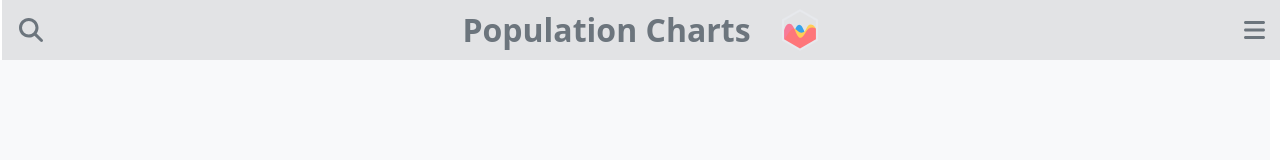
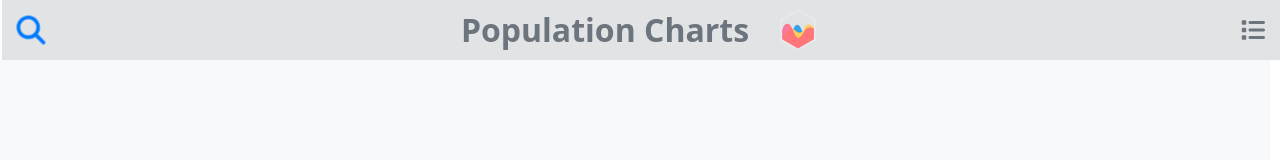
Before and after one commit to monsieurlopez/population-charts, a React (Vite) app: page / in a window 1280 px wide. Shown: the top 160 px of the page. Built offline with nearby package versions, Linux system fonts and the light colour scheme.

Commit message:
animation icon search

```diff
--- a/src/App.jsx
+++ b/src/App.jsx
@@ -1,4 +1,4 @@
-import React, { useState } from 'react';
+import React, { useState, useEffect } from 'react';
 import Header from './assets/Header';
 import Main from './assets/Main';
 import 'bootstrap/dist/css/bootstrap.min.css';
@@ -7,6 +7,28 @@ import './App.css';
 function App() {
   const [showLeftPanel, setShowLeftPanel] = useState(false);
   const [showRightPanel, setShowRightPanel] = useState(false);
+  const [isSmallScreen, setIsSmallScreen] = useState(window.innerWidth < 1400);
+  const [focusSearchIcon, setFocusSearchIcon] = useState(false);
+
+  useEffect(() => {
+    const handleResize = () => {
+        setIsSmallScreen(window.innerWidth < 1400);
+    };
+
+    // Detectar cambios en el tamaño de la pantalla
+    window.addEventListener('resize', handleResize);
+
+    return () => window.removeEventListener('resize', handleResize);
+}, []);
+
+useEffect(() => {
+  // Si la pantalla es pequeña y el panel izquierdo está cerrado, activar la animación en bucle
+  if (isSmallScreen && !showLeftPanel) {
+      setFocusSearchIcon(true); // Activar la animación
+  } else {
+      setFocusSearchIcon(false); // Detener la animación cuando el panel izquierdo se abre
+  }
+}, [showLeftPanel, isSmallScreen]);
 
   const handleToggleLeftPanel = () => {
     setShowLeftPanel(!showLeftPanel);
@@ -24,6 +46,7 @@ function App() {
         onToggleRightPanel={handleToggleRightPanel}
         showLeftPanel={showLeftPanel}
         showRightPanel={showRightPanel}
+        focusSearchIcon={focusSearchIcon}
       />
       {/* Main recibe el control de los paneles */}
       <Main
--- a/src/assets/Header.jsx
+++ b/src/assets/Header.jsx
@@ -1,9 +1,9 @@
 import PropTypes from 'prop-types';
 import { Button } from 'react-bootstrap';
 import { FontAwesomeIcon } from '@fortawesome/react-fontawesome';
-import { faSearch, faBars, faTimes } from '@fortawesome/free-solid-svg-icons';
+import { faSearch, faList, faTimes } from '@fortawesome/free-solid-svg-icons';
 
-function Header({ onToggleLeftPanel, onToggleRightPanel, showLeftPanel, showRightPanel }) {
+function Header({ onToggleLeftPanel, onToggleRightPanel, showLeftPanel, showRightPanel, focusSearchIcon }) {
     return (
         <header id="header" className="position-fixed top-0 w-100 bg-secondary-subtle d-flex align-items-center justify-content-between px-3" style={{ height: '60px' }}>
             <Button
@@ -12,7 +12,9 @@ function Header({ onToggleLeftPanel, onToggleRightPanel, showLeftPanel, showRigh
                 onClick={onToggleLeftPanel}
                 style={{ fontSize: '1.5rem' }}
             >
-                <FontAwesomeIcon icon={showLeftPanel ? faTimes : faSearch} />
+                <FontAwesomeIcon icon={showLeftPanel ? faTimes : faSearch}
+                className={focusSearchIcon ? 'focus-animation' : ''}
+                />
             </Button>
 
             <div className="text-center d-flex align-items-center justify-content-center flex-grow-1">
@@ -28,7 +30,7 @@ function Header({ onToggleLeftPanel, onToggleRightPanel, showLeftPanel, showRigh
                 onClick={onToggleRightPanel}
                 style={{ fontSize: '1.5rem' }}
             >
-                <FontAwesomeIcon icon={showRightPanel ? faTimes : faBars} />
+                <FontAwesomeIcon icon={showRightPanel ? faTimes : faList} />
             </Button>
         </header>
     );
@@ -39,6 +41,7 @@ Header.propTypes = {
     onToggleRightPanel: PropTypes.func.isRequired,
     showLeftPanel: PropTypes.bool.isRequired,
     showRightPanel: PropTypes.bool.isRequired,
+    focusSearchIcon: PropTypes.bool.isRequired,
 };
 
 export default Header;
--- a/src/assets/Main.jsx
+++ b/src/assets/Main.jsx
@@ -117,16 +117,16 @@ function Main({ showLeftPanel, showRightPanel, onToggleLeftPanel, onToggleRightP
                         <div
                             style={{
                                 display: isLandscape ? 'block' : 'none',
-                                width: `${chartWidth}px`, // Usar el ancho calculado
-                                height: '100%', // Alto al 100% del contenedor
-                                margin: '0 auto', // Centrar el gráfico
+                                width: `${chartWidth}px`,
+                                height: '100%',
+                                margin: '0 auto',
                             }}
                         >
                             <PopulationChart
                                 selectedCountries={countryToChart}
                                 countryColors={countryColors}
                                 generateChart={generateChart}
-                                onChartCreated={() => setGenerateChart(false)} // Una vez creada, detén la generación
+                                onChartCreated={() => setGenerateChart(false)}
                             />
                         </div>
 
--- a/src/assets/SelectedCountries.jsx
+++ b/src/assets/SelectedCountries.jsx
@@ -93,7 +93,6 @@ SelectedCountries.propTypes = {
   selectedCountries: PropTypes.instanceOf(Set).isRequired,
   onRemoveCountry: PropTypes.func.isRequired,
   onGenerateChart: PropTypes.func.isRequired,
-  changeListOfCountries: PropTypes.bool.isRequired,
 };
 
 export default SelectedCountries;
--- a/src/assets/Styles.css
+++ b/src/assets/Styles.css
@@ -47,22 +47,21 @@ button.position-fixed {
   }
 }
 
-/*@media (max-width: 993px) {
-  .container-chart {
-    margin-top: 0px !important;
+@keyframes focusAnimation {
+  0% {
+      transform: scale(1);
+      color: #000;
   }
-  .buttons-configuration {
-    margin-top: 0px !important;
+  50% {
+      transform: scale(1.2);
+      color: #007bff;
+  }
+  100% {
+      transform: scale(1);
+      color: #000;
   }
 }
-@media (min-width: 992px) {
-  .container-chart {
-    margin-top: 40px !important;
-  }
-  #main {
-    top: 40px !important;
-  }
-  .buttons-configuration {
-    margin-top: 30px !important;
-  }
-}*/
+
+.focus-animation {
+  animation: focusAnimation 1s infinite ease-in-out;
+}
```
